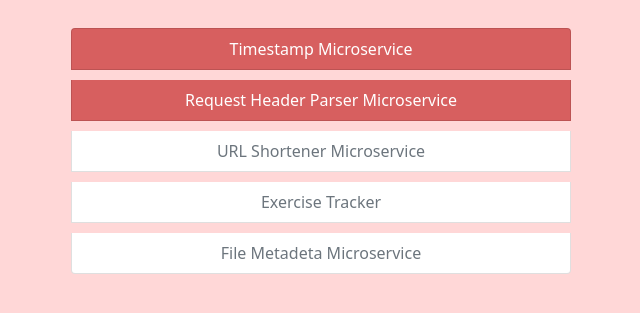
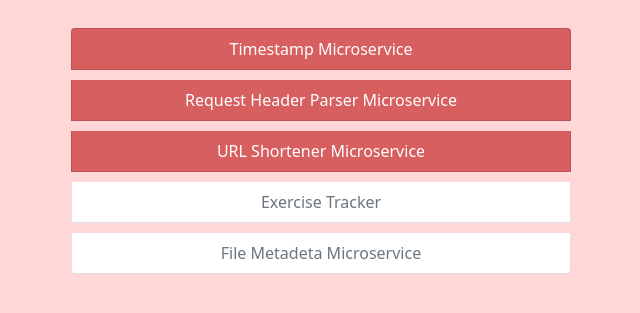
Before and after one commit to rumessa/fcc-backend, a plain HTML site: page index.html in a window 1280 px wide. Shown: the part 121-434 px from the top of the page, without its empty margins (319-959 px from the left). Drawn offline with nearby package versions, Linux system fonts and the light colour scheme.

Commit message:
added third project

```diff
--- a/index.html
+++ b/index.html
@@ -9,7 +9,7 @@
         <div class="text-center list-group mx-auto">
             <a class="list-group-item" href="https://boilerplate-project-timestamp.rumessa99.repl.co/" target="_blank">Timestamp Microservice</a>
             <a class="list-group-item" href="https://boilerplate-project-headerparser.rumessa99.repl.co/" target="_blank">Request Header Parser Microservice</a>
-            <a class="list-group-item disabled" href="#" target="_blank">URL Shortener Microservice</a>
+            <a class="list-group-item" href="https://boilerplate-project-urlshortener.rumessa99.repl.co/" target="_blank">URL Shortener Microservice</a>
             <a class="list-group-item disabled" href="#" target="_blank">Exercise Tracker</a>
             <a class="list-group-item disabled" href="#" target="_blank">File Metadeta Microservice</a>
         </div>
```
